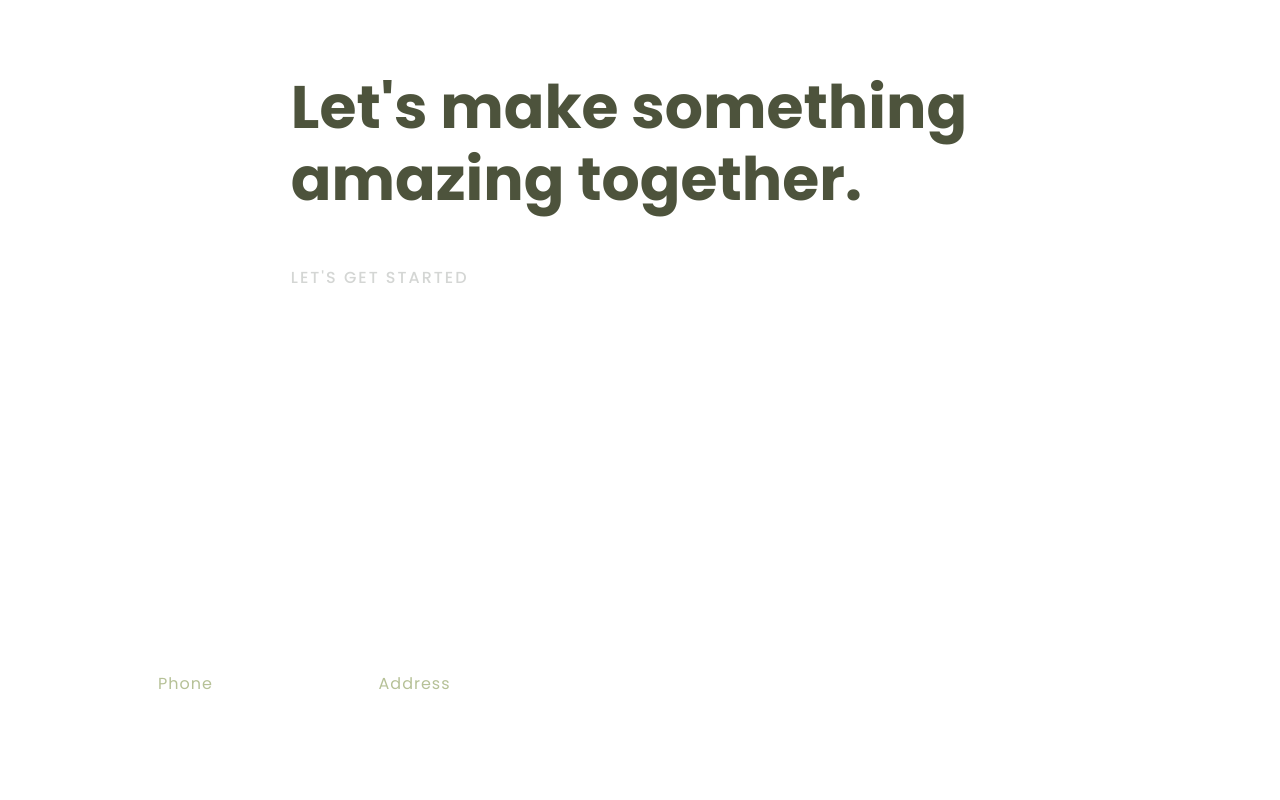
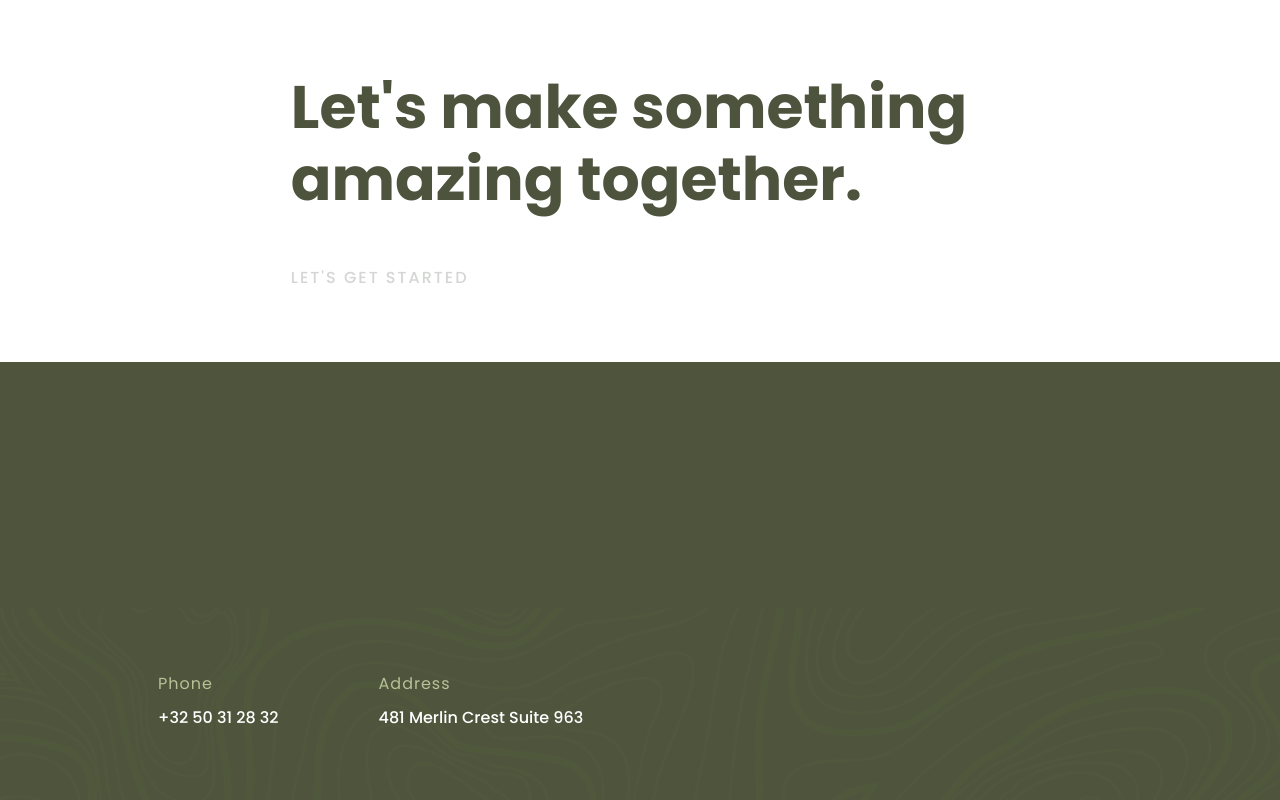
Before and after one commit to lily1415/-WEBOVIO, a plain HTML site: page index.html in a window 1280 px wide. Shown: the top 800 px of the page. Drawn offline with Linux system fonts and the light colour scheme.

Commit message:
Update style.css

```diff
--- a/style.css
+++ b/style.css
@@ -51,7 +51,7 @@ body {
 
 /* Dark green slide for the rest of the content */
 .dark-slide {
-    background-image: url(.back2.png);
+    background-image: url(back2.png);
 }
 
 /* Content Header */
```
